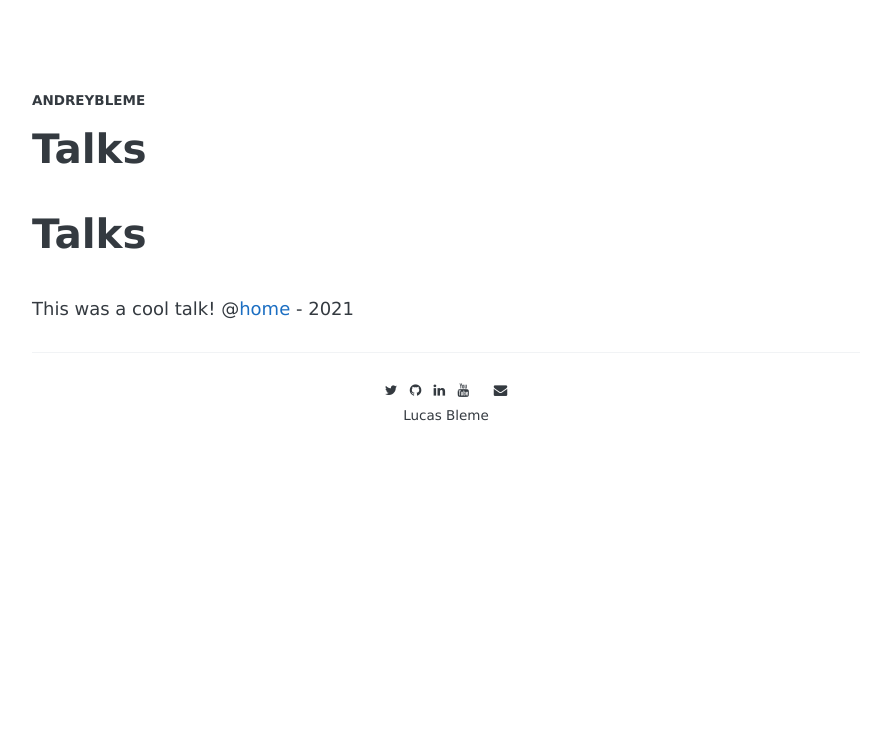
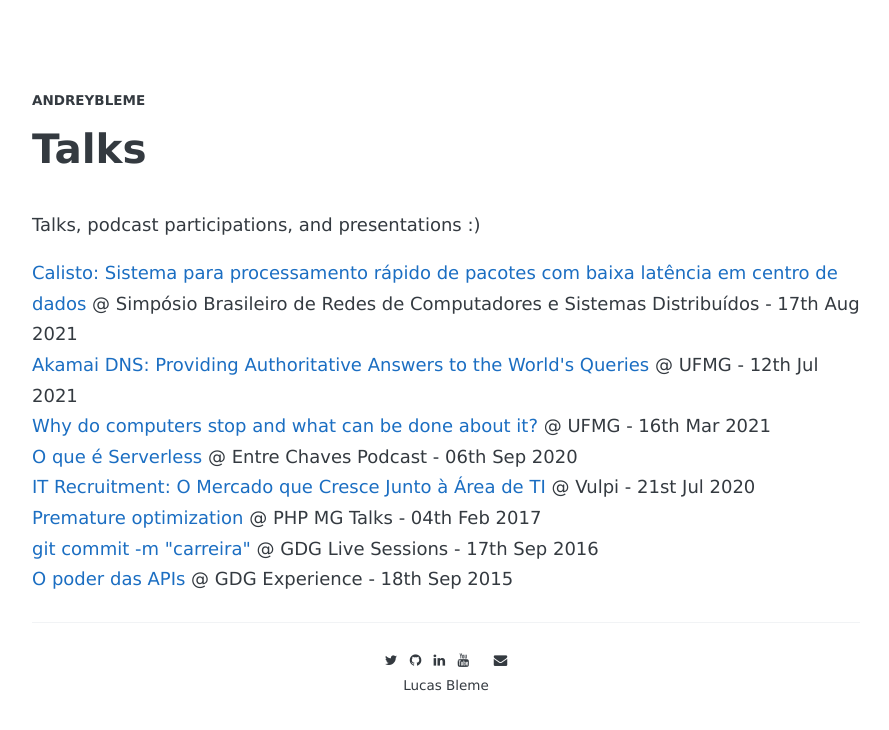
Before and after one commit to andreybleme/andreybleme.github.io, a Jekyll site: the page built from talks/index.html, in a window 1280 px wide. Shown: the top 730 px of the page, without its empty margins (194-1083 px from the left). Built offline with Jekyll 4.4.1, drawn with Linux system fonts in a browser that asks for light colours; nearby versions of some CDN libraries; some web fonts are replaced.

Commit message:
Update /talks page

```diff
--- a/_config.yml
+++ b/_config.yml
@@ -40,12 +40,12 @@ kramdown:
 nav:
   - name:           "About"
     url:            "/about"
+  - name:           "Talks"
+    url:            "/talks"
   - name:           "Tags"
     url:            "/tags"
   - name:           "Archive"
     url:            "/archive"
-  - name:           "Talks"
-    url:            "/talks"
 
 # Sass
 sass:
--- a/talks/index.html
+++ b/talks/index.html
@@ -2,30 +2,18 @@
 layout: page
 title: Talks
 ---
-<!-- <div class="archive">
-  <div class="archive-list">
-    <h2>No post found ???</h2>
-    <div class="archive-list-post">
-      <a href="https://twitter.com">
-      <a href="https://pudim.com.br">
-        <span class="archive-list-post-title">
-          <b>Here I am! Huge Title :)</b>
-        </span>
-        <br/>
-        <span class="list-post-desc">
-          A cool description
-        </span>
-        <br/>
-        <span class="archive-list-post-date">
-          <time> A cool time </time>
-        </span>
-        <br/><br/>
-      </a>
-    </div>
-  </div>
-</div> -->
-
 <div class="page">
-  <div class="page-title">Talks</div>
-  <p>This was a cool talk!  @<a href="https://www.linkedin.com/in/andreybleme/">home</a> - 2021</p>
+  <p>
+    Talks, podcast participations, and presentations :)
+  </p>
+  <p>
+    <a href="https://speakerdeck.com/andreybleme/calisto-sistema-para-processamento-rapido-de-pacotes-com-baixa-latencia-em-centro-de-dados?slide=15" target="_blank">Calisto: Sistema para processamento rápido de pacotes com baixa latência em centro de dados</a> @ Simpósio Brasileiro de Redes de Computadores e Sistemas Distribuídos - 17th Aug 2021<br/>
+    <a href="https://www.youtube.com/watch?v=sfv0QwcWlTU" target="_blank">Akamai DNS: Providing Authoritative Answers to the World's Queries</a> @ UFMG - 12th Jul 2021<br/>
+    <a href="https://www.youtube.com/watch?v=sfv0QwcWlTU" target="_blank">Why do computers stop and what can be done about it?</a> @ UFMG - 16th Mar 2021<br/>
+    <a href="https://open.spotify.com/episode/0Q56HNvdk2RWLp7qlf1VrR" target="_blank">O que é Serverless</a> @ Entre Chaves Podcast - 06th Sep 2020<br/>
+    <a href="https://www.youtube.com/watch?v=8RbaDibCfb0" target="_blank">IT Recruitment: O Mercado que Cresce Junto à Área de TI</a> @ Vulpi - 21st Jul 2020<br/>
+    <a href="">Premature optimization</a> @ PHP MG Talks - 04th Feb 2017<br/>
+    <a href="https://pt.slideshare.net/andreybleme/git-commit-m-carreira" target="_blank">git commit -m "carreira"</a> @ GDG Live Sessions - 17th Sep 2016<br/>
+    <a href="https://pt.slideshare.net/andreybleme/o-poder-das-apis-52914746" target="_blank">O poder das APIs</a> @ GDG Experience - 18th Sep 2015<br/>
+  </p>
 </div>
```
